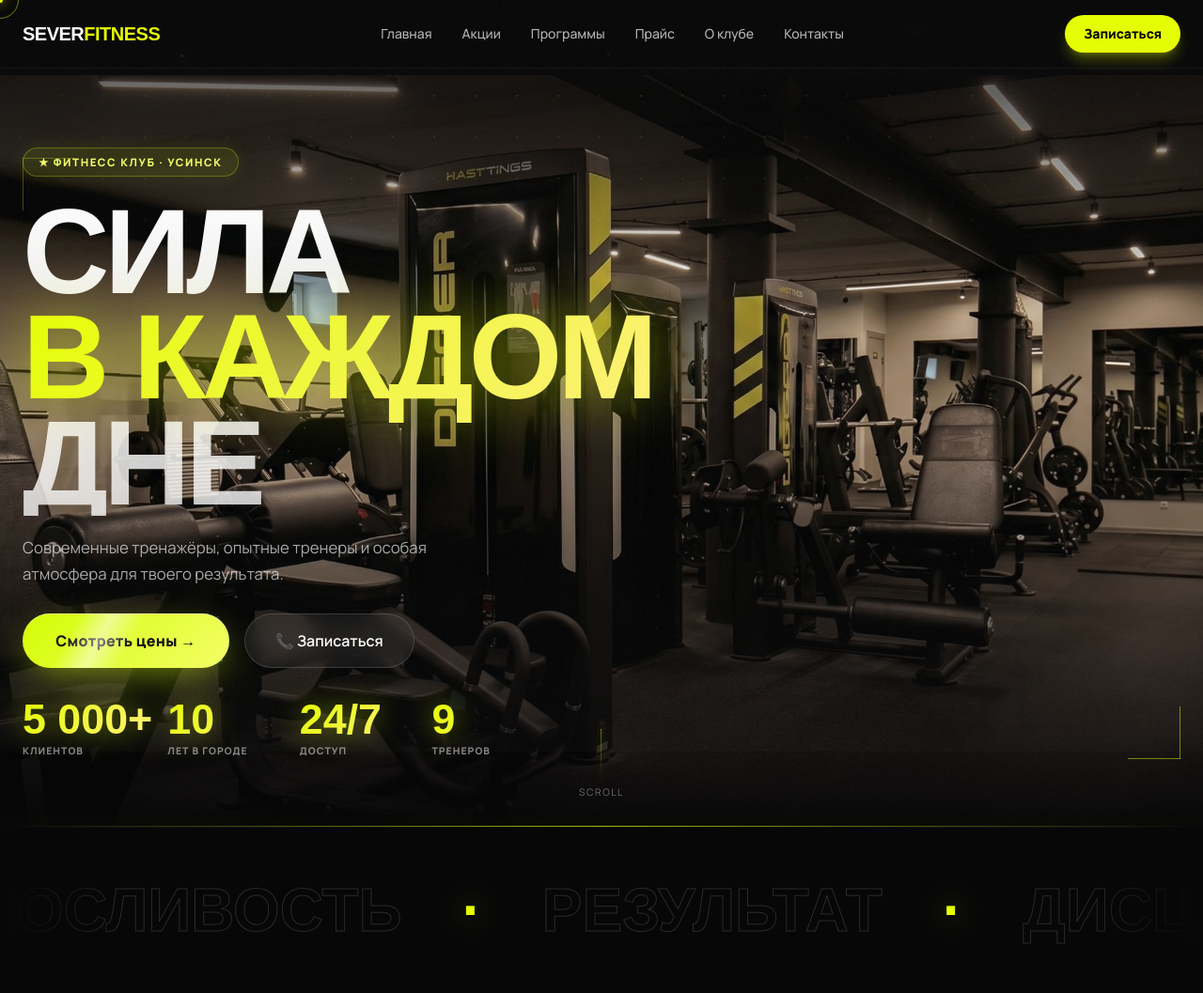
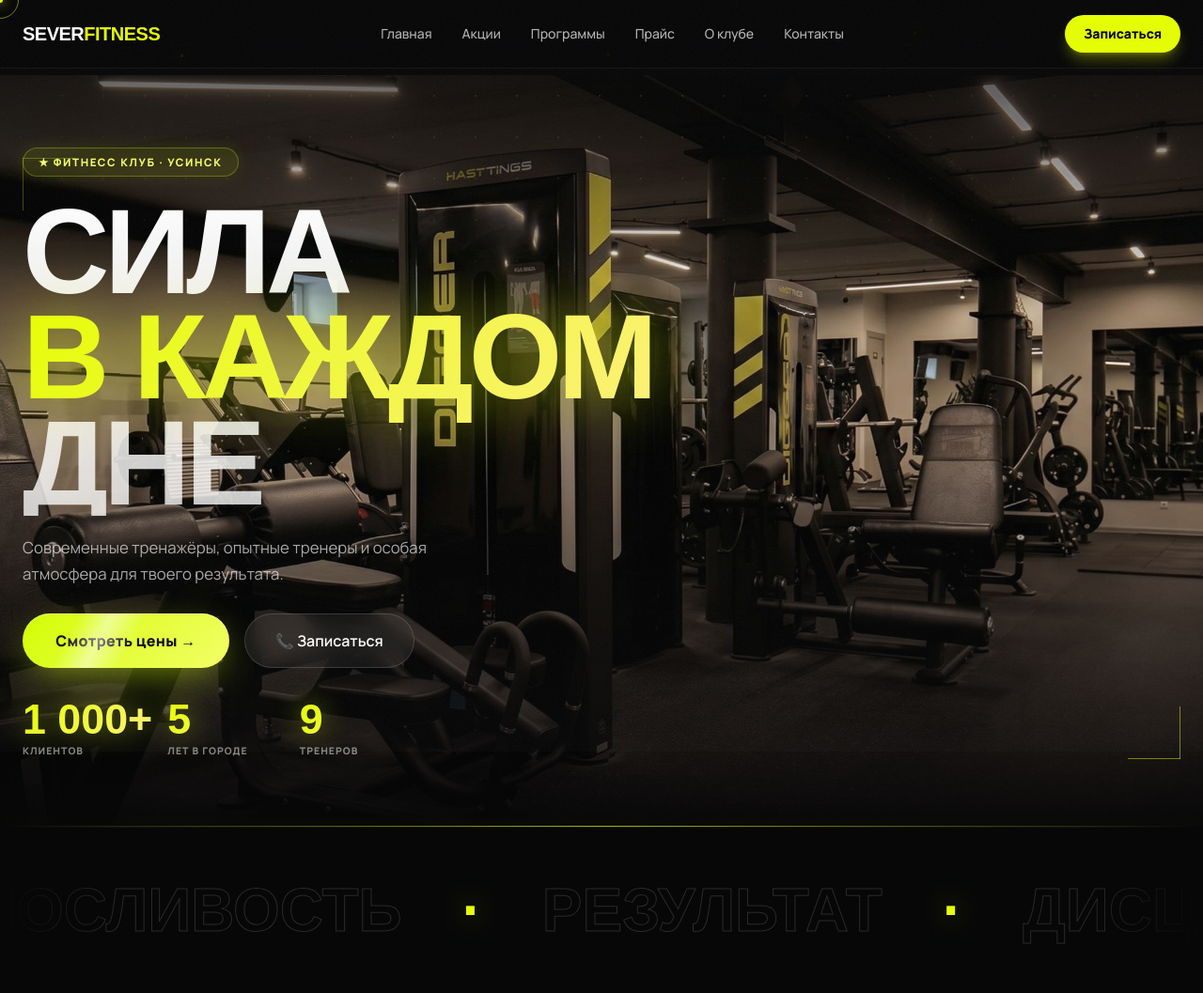
Before and after one commit to cheusovn/Sever-Fitness, a Flask app: page / in a window 1280 px wide. Shown: the top 1057 px of the page at 94% size. Run offline with Flask 3, Linux system fonts and the light colour scheme; some libraries are stand-ins or nearby versions; some web fonts are replaced.

Commit message:
fix: hero stats 1000+ клиентов, 5 лет, убран 24/7 и scroll hint

```diff
--- a/templates/index.html
+++ b/templates/index.html
@@ -39,27 +39,18 @@
     </div>
     <div class="hero-stats reveal delay-4">
       <div>
-        <div class="hero-stat-val" data-counter data-target="5000" data-suffix="+">5000+</div>
+        <div class="hero-stat-val" data-counter data-target="1000" data-suffix="+">1000+</div>
         <div class="hero-stat-label">Клиентов</div>
       </div>
       <div>
-        <div class="hero-stat-val" data-counter data-target="10">10</div>
+        <div class="hero-stat-val" data-counter data-target="5">5</div>
         <div class="hero-stat-label">Лет в городе</div>
-      </div>
-      <div>
-        <div class="hero-stat-val">24/7</div>
-        <div class="hero-stat-label">Доступ</div>
       </div>
       <div>
         <div class="hero-stat-val" data-counter data-target="9">9</div>
         <div class="hero-stat-label">Тренеров</div>
       </div>
     </div>
-  </div>
-
-  <div class="scroll-hint" aria-hidden="true">
-    <div class="scroll-hint-line"></div>
-    <span>scroll</span>
   </div>
 
 </section>
```
